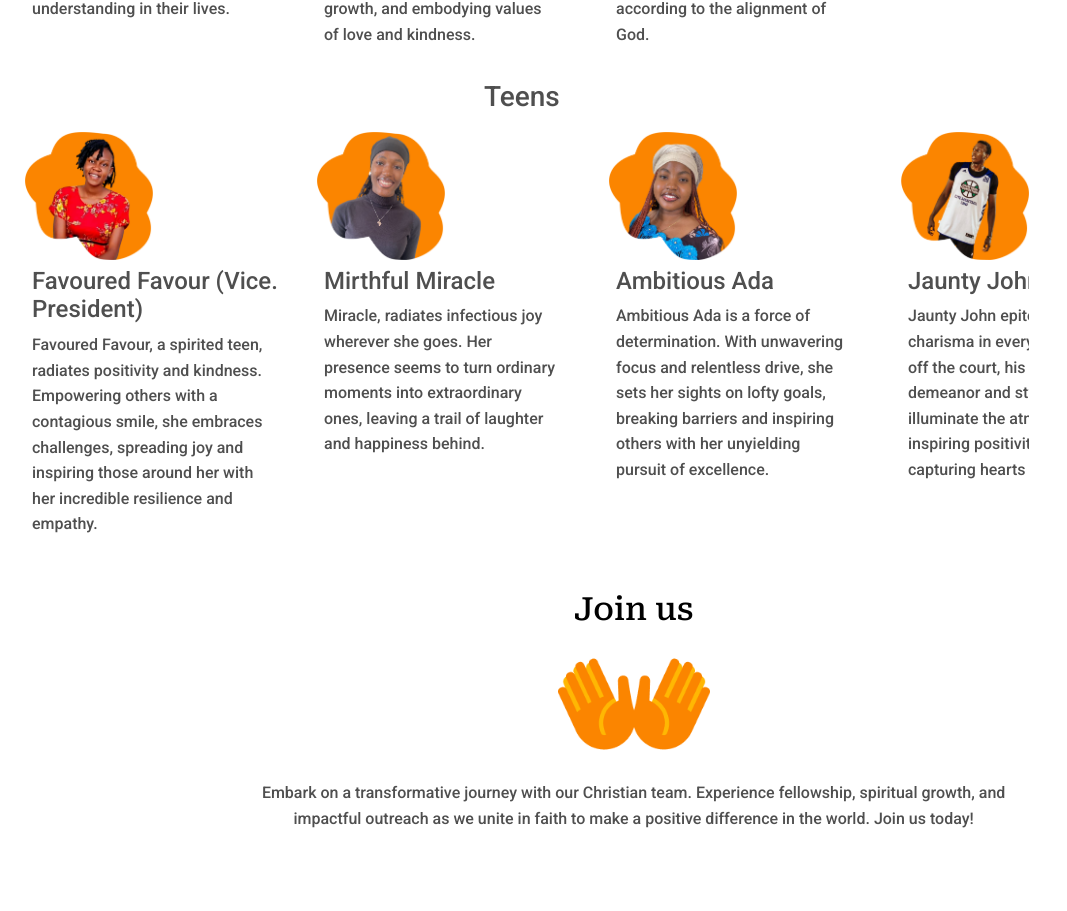
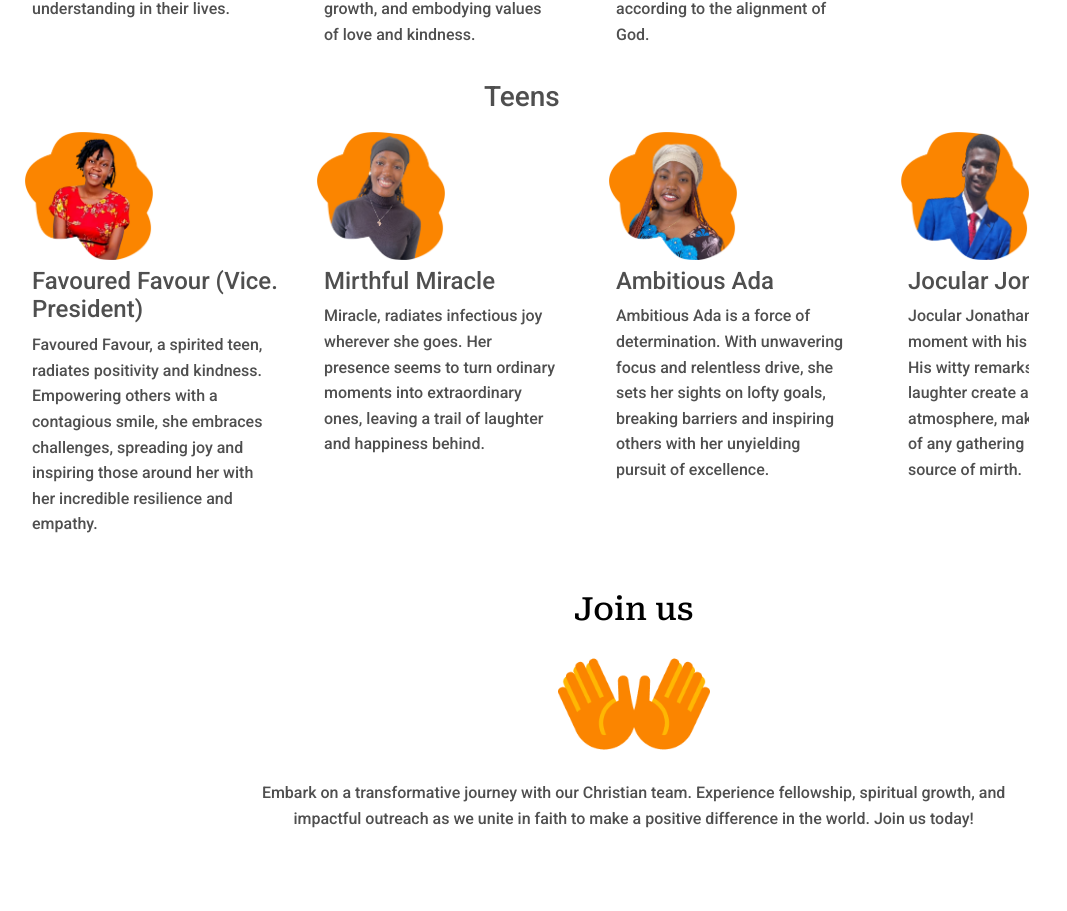
Before and after one commit to tosxin-456/Bethel-Teens, a React (Vite) app: page /aboutUs in a window 1280 px wide. Shown: the part 970-1881 px from the top of the page, without its empty margins (0-1067 px from the left). Built offline with nearby package versions, Linux system fonts and the light colour scheme.

Commit message:
worked on adding images

```diff
--- a/src/pages/about.jsx
+++ b/src/pages/about.jsx
@@ -16,6 +16,8 @@ import hands from '../assets/open hands.png'
 import 'swiper/css/effect-fade';
 import destine from '../assets/destine.png'
 import johnny from '../assets/johnny.png'
+import jonah from '../assets/jonathan.png'
+
 import vicTor from '../assets/victor.png'
 import miracle from '../assets/miracle.png'
 import Abah from '../assets/isaacAbah.png'
@@ -128,6 +130,13 @@ const About = () => {
      </div>
    </div>
    <div className='teacherProfile'>
+   <img src={jonah} alt="" />
+     <div className='textAboutTeacher'>
+     <h4>Jocular Jonathan</h4>
+      <p>Jocular Jonathan infuses every moment with his playful spirit. His witty remarks and infectious laughter create a joyful atmosphere, making him the life of any gathering and a true source of mirth.</p>
+     </div>
+   </div>
+   <div className='teacherProfile'>
    <img src={johnny} alt="" />
      <div className='textAboutTeacher'>
      <h4>Jaunty John</h4>
```
Also changed, not shown: src/assets/jonathan.png (added), src/assets/michael.png (added).
